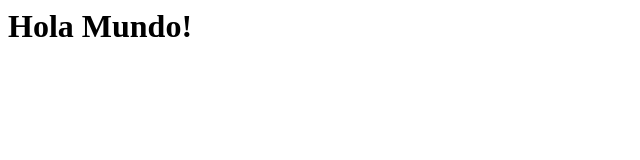
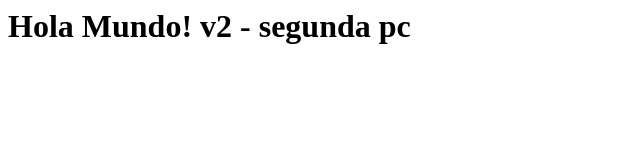
Before and after one commit to MariaJoseDM24/tarea1, a plain HTML site: page index.html in a window 1280 px wide. Shown: the whole page, without its empty margins (0-640 px from the left). Drawn offline with Linux system fonts and the light colour scheme.

Commit message:
Actualización
update

```diff
--- a/index.html
+++ b/index.html
@@ -1 +1 @@
-<h1> Hola Mundo! </h1>
+<h1> Hola Mundo! v2 - segunda pc </h1>
```
